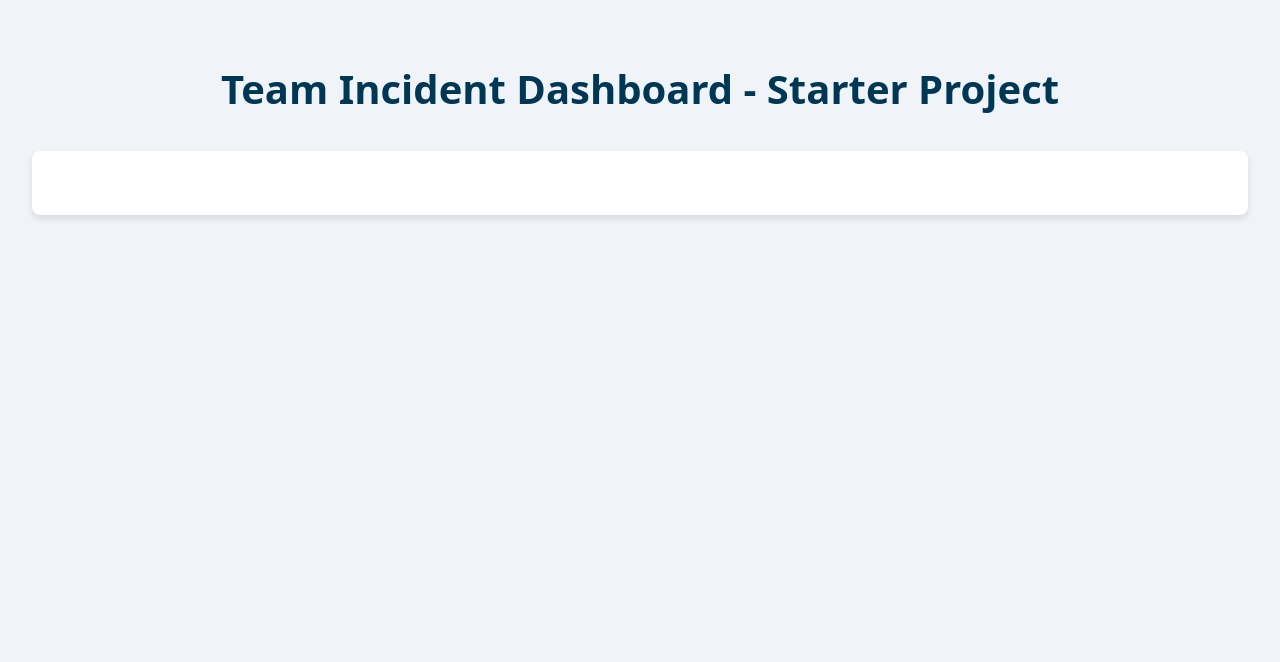
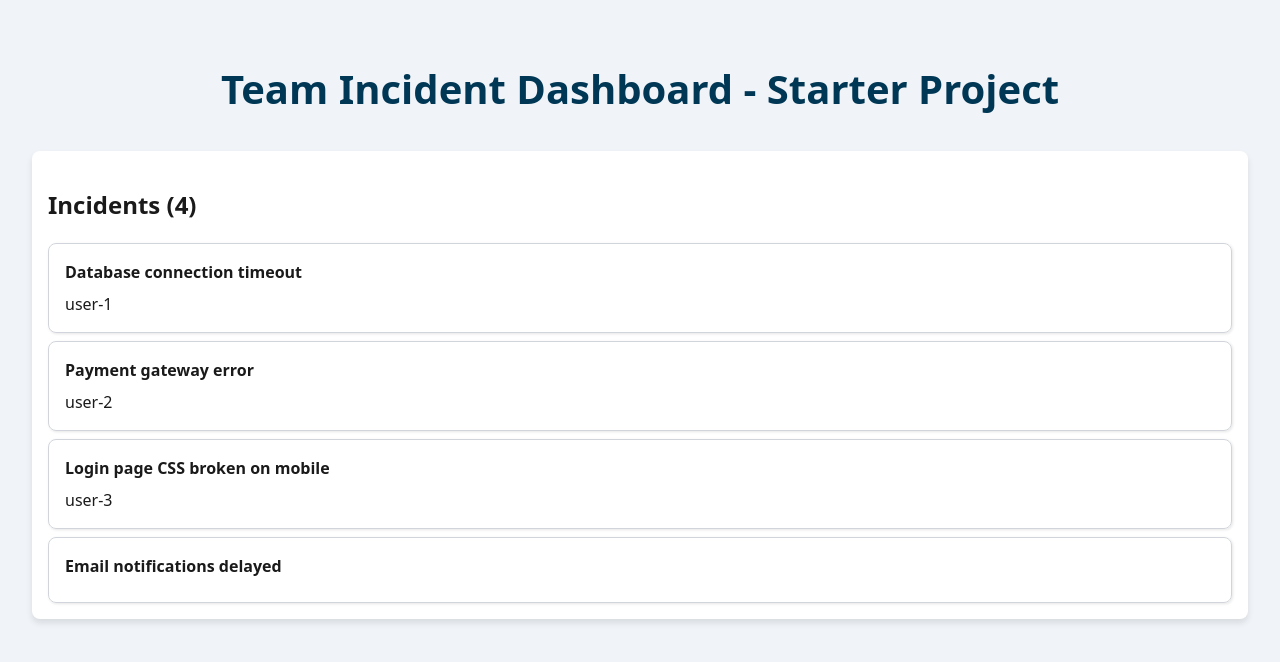
Before and after one commit to vitorleite/db-fe-exercise-incidents-dashboard, a React (Vite) app: page / in a window 1280 px wide. Shown: the top 662 px of the page. Built offline with nearby package versions, Linux system fonts and the light colour scheme.

Commit message:
initial structure and query to fetch incidents

```diff
--- a/src/App.css
+++ b/src/App.css
@@ -4,6 +4,7 @@
   --colour-surface: #f0f4f8;
   --colour-text: #1a1a1a;
   --colour-heading: #003755;
+  --colour-border: #d1d5db;
   --spacing-unit: 8px;
 
   /* ui component variables */
@@ -28,8 +29,9 @@ body {
 }
 
 .app main {
-  padding: calc(var(--spacing-unit) * 4);
   background-color: #ffffff;
   border-radius: 8px;
   box-shadow: 0 4px 6px rgba(0, 0, 0, 0.1);
+  text-align: left;
+  overflow: hidden;
 }
--- a/src/App.tsx
+++ b/src/App.tsx
@@ -1,11 +1,27 @@
+import { QueryClient, QueryClientProvider } from "@tanstack/react-query";
 import "./App.css";
+
+import { Incidents } from "./features/Incidents/Incidents";
+
+const queryClient = new QueryClient({
+  defaultOptions: {
+    queries: {
+      refetchOnWindowFocus: false,
+      retry: 1,
+    },
+  },
+});
 
 function App() {
   return (
-    <div className="app">
-      <h1>Team Incident Dashboard - Starter Project</h1>
-      <main></main>
-    </div>
+    <QueryClientProvider client={queryClient}>
+      <div className="app">
+        <h1>Team Incident Dashboard - Starter Project</h1>
+        <main>
+          <Incidents />
+        </main>
+      </div>
+    </QueryClientProvider>
   );
 }
 
--- /dev/null
+++ b/src/features/Incidents/IncidentDetail.tsx
@@ -0,0 +1,7 @@
+export function IncidentDetail({ incidentId }: { incidentId: string }) {
+  return (
+    <>
+      <h2>{incidentId}</h2>
+    </>
+  );
+}
--- /dev/null
+++ b/src/features/Incidents/IncidentList.tsx
@@ -0,0 +1,35 @@
+import { useIncidentsQuery } from "@/features/Incidents/hooks/useIncidentsQuery";
+
+import { IncidentListItem } from "./components";
+import { Incident } from "@/api/types";
+
+interface IncidentListProps {
+  onSelect: (incidentId: Incident["id"]) => void;
+}
+
+export function IncidentList({ onSelect }: IncidentListProps) {
+  const { data: incidents, isLoading, error } = useIncidentsQuery();
+
+  if (isLoading) {
+    return <div>Loading incidents...</div>;
+  }
+
+  if (error) {
+    return <div>Error loading incidents: {error.message}</div>;
+  }
+
+  return (
+    <>
+      <h2>Incidents ({incidents?.length})</h2>
+      <div className="incident-list-items">
+        {incidents?.map((incident) => (
+          <IncidentListItem
+            key={incident.id}
+            incident={incident}
+            onClick={() => onSelect(incident.id)}
+          />
+        ))}
+      </div>
+    </>
+  );
+}
--- /dev/null
+++ b/src/features/Incidents/Incidents.tsx
@@ -0,0 +1,23 @@
+import { useState } from "react";
+import { IncidentList } from "./IncidentList";
+import { IncidentDetail } from "./IncidentDetail";
+
+import "./incidents.css";
+
+export function Incidents() {
+  const [selectedId, setSelectedId] = useState<string | null>(null);
+
+  return (
+    <div className={`incidents-container ${selectedId ? "with-detail" : ""}`}>
+      <div className="incident-list-wrapper">
+        <IncidentList onSelect={setSelectedId} />
+      </div>
+
+      {selectedId && (
+        <div className="incident-detail">
+          <IncidentDetail incidentId={selectedId} />
+        </div>
+      )}
+    </div>
+  );
+}
--- /dev/null
+++ b/src/features/Incidents/components/IncidentListItem.tsx
@@ -0,0 +1,21 @@
+import { Incident } from "@/api";
+
+interface IncidentListItemProps {
+  incident: Incident;
+  onClick: () => void;
+}
+
+export function IncidentListItem({ incident, onClick }: IncidentListItemProps) {
+  return (
+    <div
+      className="incident-list-item"
+      onClick={onClick}
+      role="button"
+      tabIndex={0}
+      onKeyDown={(e) => e.key === "Enter" && onClick()}
+    >
+      <h4>{incident.title}</h4>
+      <div>{incident.assigneeId}</div>
+    </div>
+  );
+}
--- /dev/null
+++ b/src/features/Incidents/components/index.ts
@@ -0,0 +1 @@
+export * from "./IncidentListItem";
--- /dev/null
+++ b/src/features/Incidents/hooks/useIncidentsQuery.ts
@@ -0,0 +1,15 @@
+import { useQuery } from "@tanstack/react-query";
+import type { Incident } from "@/api";
+
+export function useIncidentsQuery() {
+  return useQuery<Incident[]>({
+    queryKey: ["incidents"],
+    queryFn: async () => {
+      const response = await fetch("/api/incidents");
+      if (!response.ok) {
+        throw new Error("Failed to fetch incidents");
+      }
+      return response.json();
+    },
+  });
+}
--- /dev/null
+++ b/src/features/Incidents/incidents.css
@@ -0,0 +1,43 @@
+.incidents-container {
+  display: grid;
+  grid-template-columns: 1fr;
+  gap: calc(var(--spacing-unit) * 3);
+  max-width: 1400px;
+
+  &.with-detail {
+    grid-template-columns: 1fr 1fr;
+  }
+}
+
+.incident-list-wrapper {
+  padding: calc(var(--spacing-unit) * 2);
+}
+
+.incident-list-items {
+  display: flex;
+  flex-direction: column;
+  gap: calc(var(--spacing-unit));
+}
+
+.incident-list-item {
+  border: 1px solid var(--colour-border);
+  border-radius: var(--spacing-unit);
+  padding: calc(var(--spacing-unit) * 2);
+  box-shadow: 1px 1px 3px rgba(0, 0, 0, 0.1);
+  cursor: pointer;
+
+  &:hover {
+    background-color: var(--colour-surface);
+  }
+}
+
+.incident-list-item h4 {
+  margin: 0 0 calc(var(--spacing-unit)) 0;
+}
+
+.incident-detail {
+  box-shadow: -1px 0 3px 0 rgba(0, 0, 0, 0.1);
+  border-left: 1px solid var(--colour-border);
+  padding: calc(var(--spacing-unit) * 2);
+  height: 100%;
+}
--- /dev/null
+++ b/src/features/Incidents/index.ts
@@ -0,0 +1,3 @@
+export * from "./IncidentDetail";
+export * from "./IncidentList";
+export * from "./Incidents";
```
